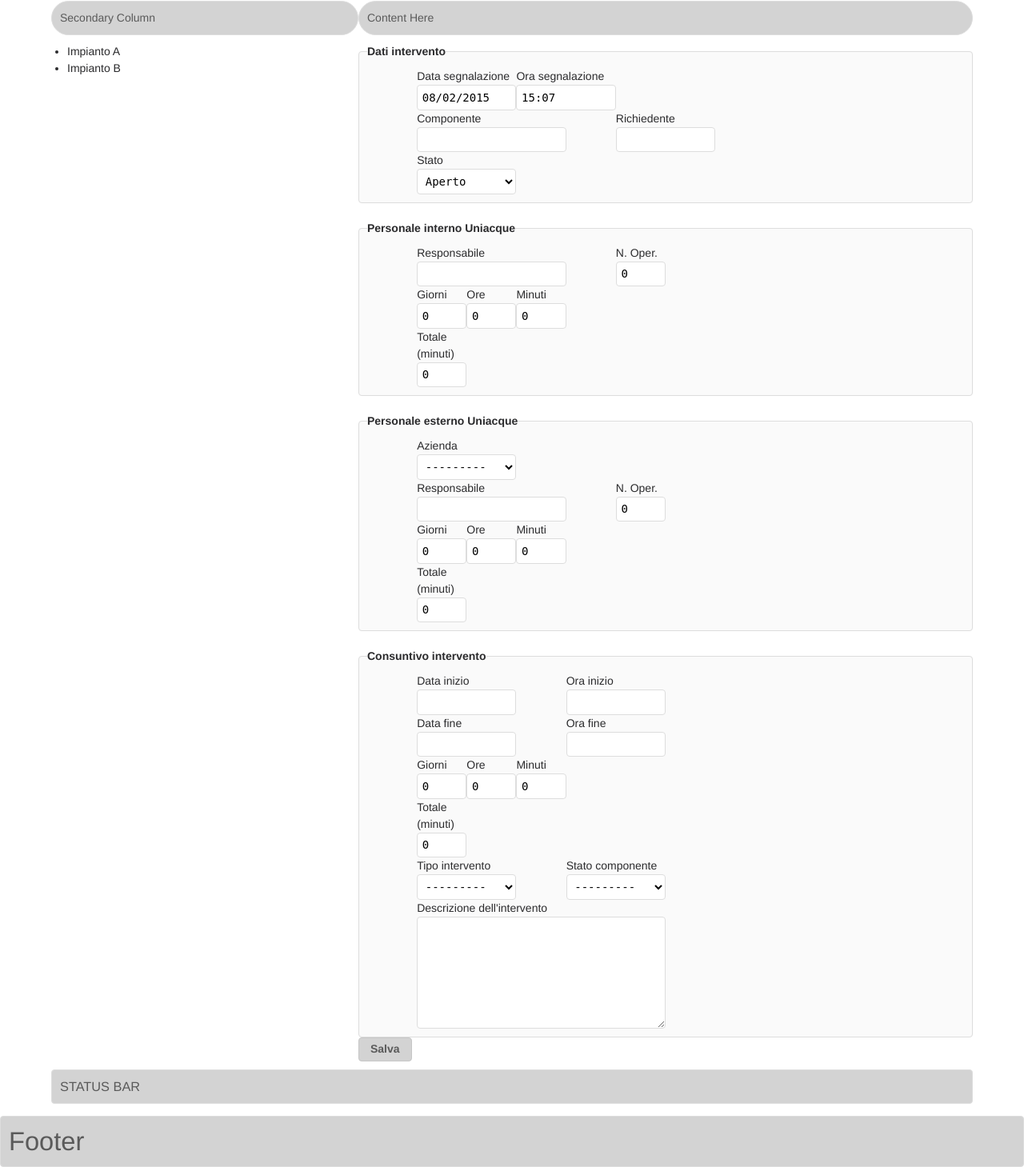
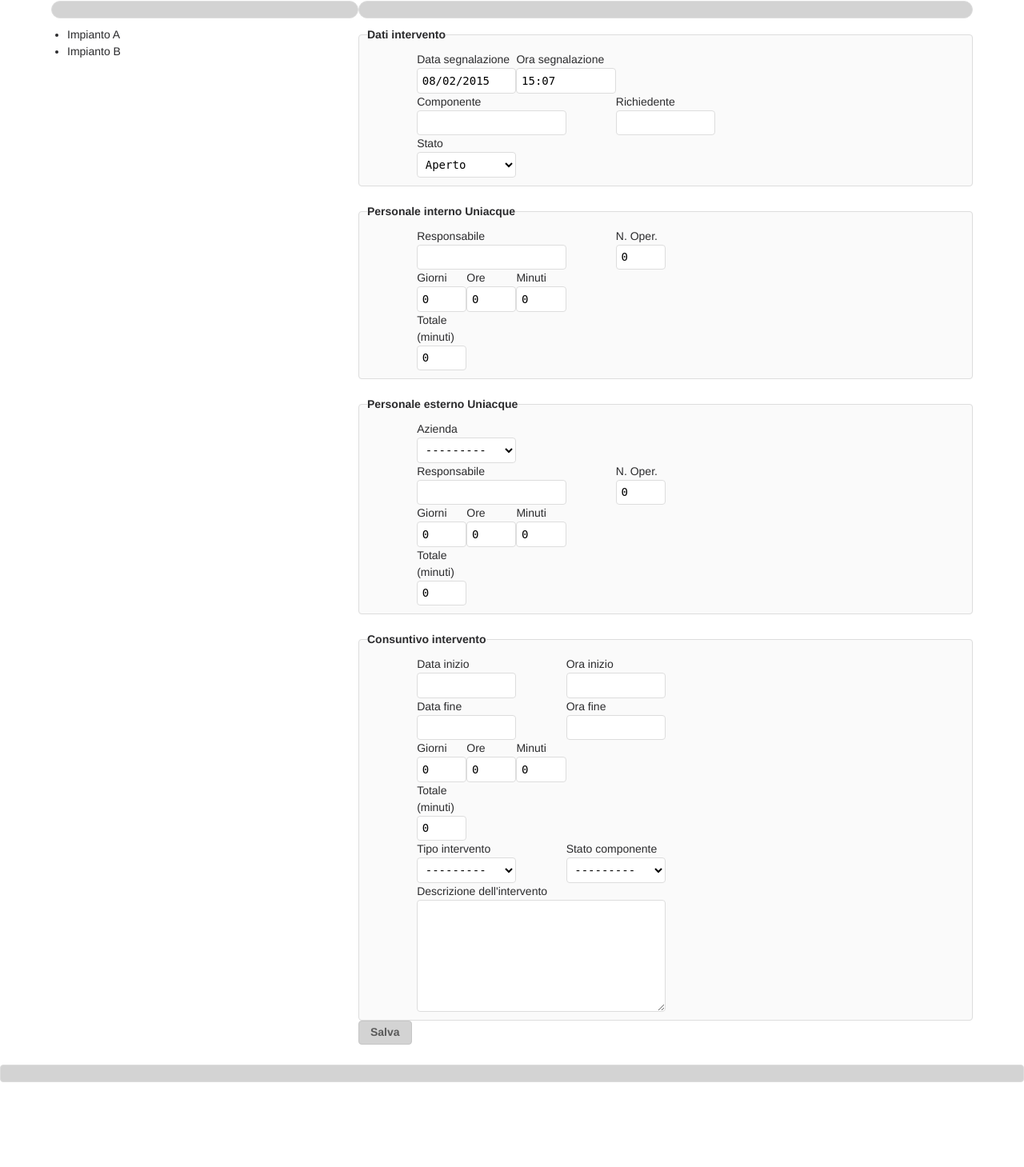
Before and after one commit to ropinot/mm, a Django app: page /mmlog/add_activity_sheet/ in a window 1280 px wide. Shown: the part 109-1568 px from the top of the page at 80% size. After the commit the page ends 1462 px from the top, so only its background shows below. Run offline with Django 3.2, Linux system fonts and the light colour scheme; data comes from the database, SQL or seed files in the repository; data that the repository does not hold is empty; some libraries are stand-ins or nearby versions; some web fonts are replaced.

Commit message:
base_1 and base_2 review

```diff
--- a/templates/base_1_col.html
+++ b/templates/base_1_col.html
@@ -63,19 +63,19 @@ div.cb  /*classe per restringere il corpo della pagina*/
     <div class="row" id="body">
             <div class="cb">
                 <div id="main_content">
-                    <p class="box">Content here</p>{% block content %}{% endblock %}
+                    <p class=""></p>{% block content %}{% endblock %}
                 </div>
             </div>
     </div>
 
     <div class="row" id="statusbar">
         <div class="cb">
-            <h6 class="box">Status bar</h6>{% block statusbar%}{% endblock %}
+            <h6 class=""></h6>{% block statusbar%}{% endblock %}
         </div>
     </div>
 
     <div class="row" id="footer">
-        <h1 class="box">Footer</h1>
+        <h1 class="box"></h1>
     </div>
 
 </body>
--- a/templates/base_2_col.html
+++ b/templates/base_2_col.html
@@ -76,22 +76,22 @@ div.cb  /*classe per restringere il corpo della pagina*/
 <div class="row" id="body">
         <div class="cb">
             <div class="four twelfth" id="tree">
-                <p class="round box">Secondary Column{% block tree %}{% endblock %}</p>
+                <p class="round box">{% block tree %}{% endblock %}</p>
             </div>
             <div class="eight twelfth" id="main_content">
-                <p class="round box">Content Here {% block content %}{% endblock %}</p>
+                <p class="round box">{% block content %}{% endblock %}</p>
             </div>
         </div>
 
 </div>
 <div class="row" id="statusbar">
     <div class="cb">
-        <h6 class="box">Status bar</h6>
+        <h6 class=""></h6>
     </div>
 </div>
 
 <div class="row" id="footer">
-    <h1 class="box">Footer</h1>
+    <h1 class="box"></h1>
 </div>
 
 </body>
```
